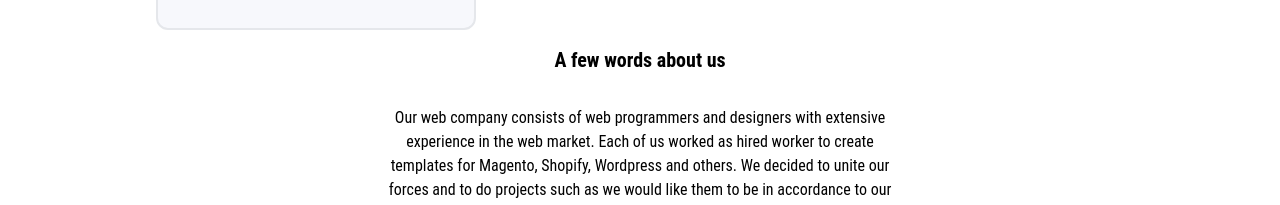
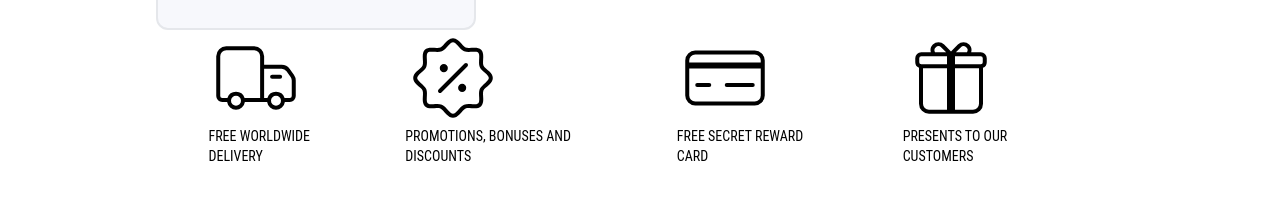
Before and after one commit to ams-sth/shopify-application, a React (Create React App) app: page /about in a window 1280 px wide. Shown: the part 724-929 px from the top of the page. Built offline with nearby package versions, Linux system fonts and the light colour scheme.

Commit message:
Amsh Shrestha

```diff
--- a/src/components/navigationbar/AboutUs.jsx
+++ b/src/components/navigationbar/AboutUs.jsx
@@ -6,9 +6,15 @@ import Signature from "../../assets/images/about us/Signature.jpg";
 
 import Shops from "../..//components/landingpage/Shops";
 
+import { CiDeliveryTruck } from "react-icons/ci";
+import { CiDiscount1 } from "react-icons/ci";
+import { CiCreditCard1 } from "react-icons/ci";
+import { CiGift } from "react-icons/ci";
+
 const AboutUs = () => {
   return (
     <div className="container flex flex-col gap-12">
+      <div className="flex flex-col">
         <div className="flex flex-col md:flex-row">
           <div className="flex flex-1 order-1 md:order-2">
             <img src={About} alt="About-01.jpg" />
@@ -17,9 +23,9 @@ const AboutUs = () => {
             <FaQuoteLeft />
             <p className=" font-georgia italic">
               We are glad to present you our most perfect Shopify theme, which
-            supports Sections Everywhere, very high metric scores by google page
-            speed insight. This is the most mobile-oriented theme that will be
-            convenient on any of your devices.
+              supports Sections Everywhere, very high metric scores by google
+              page speed insight. This is the most mobile-oriented theme that
+              will be convenient on any of your devices.
             </p>
             <div className="flex flex-row">
               <div className="flex flex-row">
@@ -31,8 +37,34 @@ const AboutUs = () => {
                 </span>
               </div>
               <div className="translate-y-[50%]">
-              <img src={Signature} alt="Signature" className="object-contain" />
+                <img
+                  src={Signature}
+                  alt="Signature"
+                  className="object-contain"
+                />
               </div>
+            </div>
+          </div>
+        </div>
+        <div className="grid grid-cols-1 sm:grid-cols-2 md:grid-cols-4 pt-8 justify-items-center mx-auto">
+          <div className="flex flex-col justify-start">
+            <CiDeliveryTruck size={96} />
+            <h1 className="text-start text-sm max-w-[80%]">FREE WORLDWIDE DELIVERY</h1>
+          </div>
+
+          <div className="flex flex-col">
+            <CiDiscount1 size={96} />
+            <h1 className="text-start text-sm max-w-[80%]">PROMOTIONS, BONUSES AND DISCOUNTS</h1>
+          </div>
+
+          <div className="flex flex-col">
+            <CiCreditCard1 size={96} />
+            <h1 className="text-start text-sm max-w-[80%]">FREE SECRET REWARD CARD </h1>
+          </div>
+
+          <div className="flex flex-col">
+            <CiGift size={96} />
+            <h1 className="text-sm text-start max-w-[80%]">PRESENTS TO OUR CUSTOMERS </h1>
           </div>
         </div>
       </div>
@@ -45,6 +77,18 @@ const AboutUs = () => {
           We decided to unite our forces and to do projects such as we would
           like them to be in accordance to our experience in customer support.
         </p>
+        <div>
+          <iframe
+            width="1148"
+            height="643"
+            src="https://www.youtube.com/embed/HiByPPj7SWg"
+            title="Lumia theme -  Manually Update"
+            frameborder="0"
+            allow="accelerometer; autoplay; clipboard-write; encrypted-media; gyroscope; picture-in-picture; web-share"
+            referrerpolicy="strict-origin-when-cross-origin"
+            allowfullscreen
+          ></iframe>
+        </div>
         <h1 className="font-bold text-xl">Why Choose Us</h1>
         <div className="grid grid-cols-1 sm:grid-cols-2 md:grid-cols-3 gap-4 mx-auto">
           <div className="border-8 border-[#0067FF] content-center rounded-full h-[13rem] w-[13rem] p-8">
```
Lines whose indentation alone changed are shown as unchanged.
